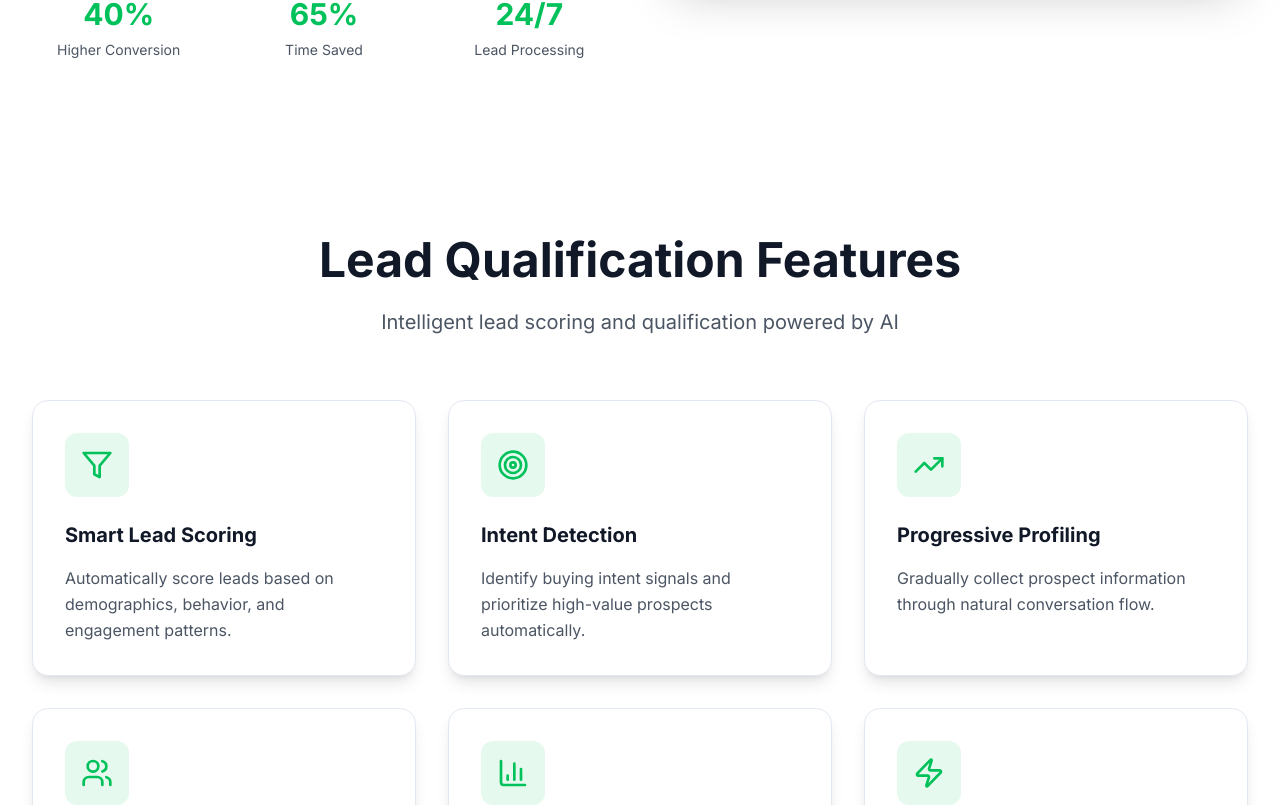
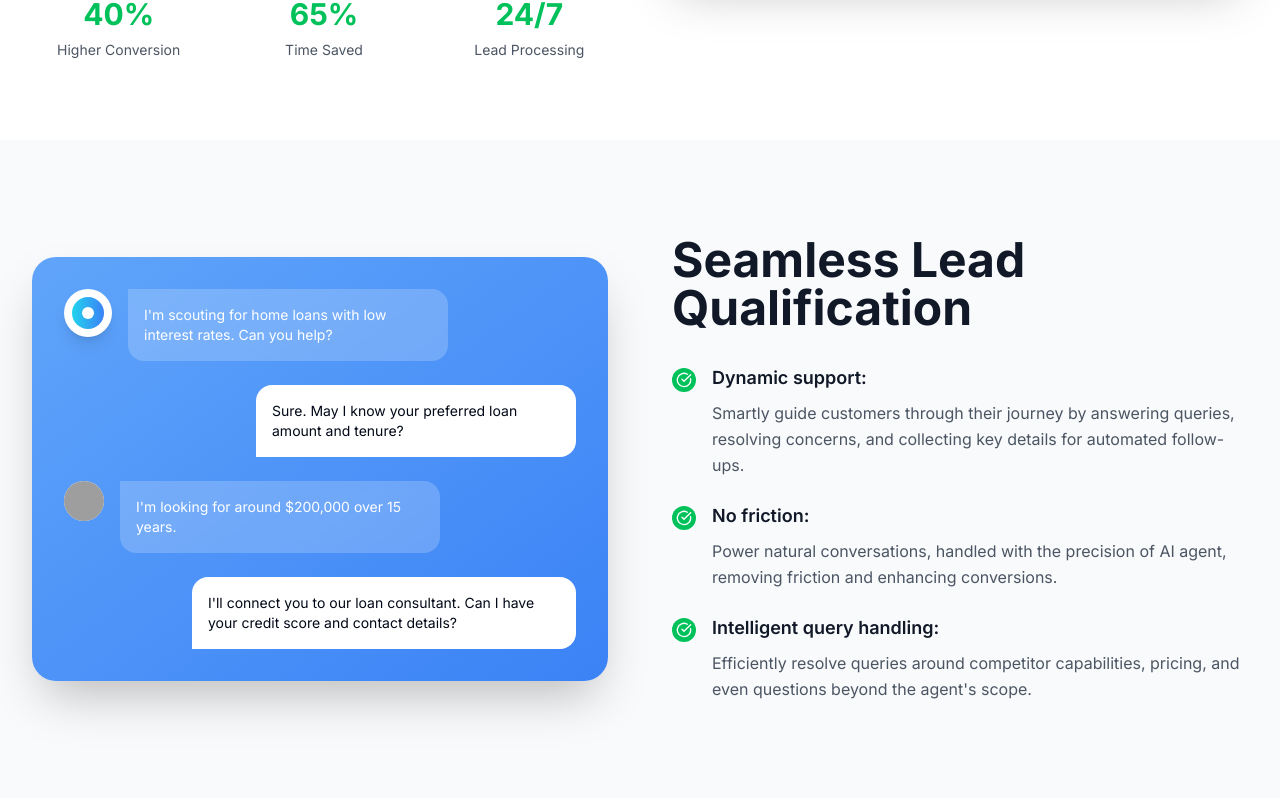
Before and after one commit to bscube/evergrow-ai-site-builder, a React (Vite) app: page /ai-agents/lead-qualification in a window 1280 px wide. Shown: the part 735-1540 px from the top of the page. Built offline with nearby package versions, Linux system fonts and the light colour scheme; grey boxes are pictures that could not be loaded.

Commit message:
Add lead qualification section
Added a new section before "Lead Qualification Features".

```diff
--- a/src/pages/ai-agents/LeadQualification.tsx
+++ b/src/pages/ai-agents/LeadQualification.tsx
@@ -72,6 +72,121 @@ const LeadQualification = () => {
                 className="w-full rounded-2xl shadow-2xl"
                 loading="lazy"
               />
+            </div>
+          </div>
+        </div>
+      </section>
+
+      {/* Seamless Lead Qualification Section */}
+      <section className="py-24 bg-grey-50">
+        <div className="max-w-7xl mx-auto px-4 sm:px-6 lg:px-8">
+          <div className="grid grid-cols-1 lg:grid-cols-2 gap-16 items-center">
+            {/* Chat Interface */}
+            <div className="relative">
+              <div className="bg-gradient-to-br from-blue-400 to-blue-500 rounded-3xl p-8 shadow-2xl">
+                {/* AI Avatar and Message */}
+                <div className="mb-6">
+                  <div className="flex items-start gap-4 mb-4">
+                    <div className="w-12 h-12 bg-white rounded-full flex items-center justify-center shadow-lg">
+                      <div className="w-8 h-8 bg-gradient-to-r from-cyan-400 to-blue-500 rounded-full flex items-center justify-center">
+                        <div className="w-3 h-3 bg-white rounded-full"></div>
+                      </div>
+                    </div>
+                    <div className="bg-white/20 backdrop-blur-sm rounded-2xl rounded-tl-none p-4 max-w-xs">
+                      <p className="text-white text-sm">
+                        I'm scouting for home loans with low interest rates. Can you help?
+                      </p>
+                    </div>
+                  </div>
+                </div>
+
+                {/* AI Response */}
+                <div className="mb-6">
+                  <div className="bg-white rounded-2xl rounded-bl-none p-4 max-w-xs ml-auto">
+                    <p className="text-grey-800 text-sm">
+                      Sure. May I know your preferred loan amount and tenure?
+                    </p>
+                  </div>
+                </div>
+
+                {/* User Response */}
+                <div className="mb-6">
+                  <div className="flex items-start gap-4">
+                    <div className="w-10 h-10 bg-white rounded-full overflow-hidden">
+                      <img
+                        src="https://images.unsplash.com/photo-1494790108755-2616b612b786?w=100&h=100&fit=crop&crop=face"
+                        alt="User"
+                        className="w-full h-full object-cover"
+                      />
+                    </div>
+                    <div className="bg-white/20 backdrop-blur-sm rounded-2xl rounded-tl-none p-4 max-w-xs">
+                      <p className="text-white text-sm">
+                        I'm looking for around $200,000 over 15 years.
+                      </p>
+                    </div>
+                  </div>
+                </div>
+
+                {/* Final AI Response */}
+                <div>
+                  <div className="bg-white rounded-2xl rounded-bl-none p-4 max-w-sm ml-auto">
+                    <p className="text-grey-800 text-sm">
+                      I'll connect you to our loan consultant. Can I have your credit score and contact details?
+                    </p>
+                  </div>
+                </div>
+              </div>
+            </div>
+
+            {/* Content */}
+            <div>
+              <h2 className="text-4xl lg:text-5xl font-bold text-grey-900 mb-8">
+                Seamless Lead Qualification
+              </h2>
+
+              <div className="space-y-6">
+                <div className="flex items-start gap-4">
+                  <div className="w-6 h-6 bg-brand-green-500 rounded-full flex items-center justify-center flex-shrink-0 mt-1">
+                    <CheckCircle className="w-4 h-4 text-white" />
+                  </div>
+                  <div>
+                    <h3 className="text-lg font-semibold text-grey-900 mb-2">
+                      Dynamic support:
+                    </h3>
+                    <p className="text-grey-600 leading-relaxed">
+                      Smartly guide customers through their journey by answering queries, resolving concerns, and collecting key details for automated follow-ups.
+                    </p>
+                  </div>
+                </div>
+
+                <div className="flex items-start gap-4">
+                  <div className="w-6 h-6 bg-brand-green-500 rounded-full flex items-center justify-center flex-shrink-0 mt-1">
+                    <CheckCircle className="w-4 h-4 text-white" />
+                  </div>
+                  <div>
+                    <h3 className="text-lg font-semibold text-grey-900 mb-2">
+                      No friction:
+                    </h3>
+                    <p className="text-grey-600 leading-relaxed">
+                      Power natural conversations, handled with the precision of AI agent, removing friction and enhancing conversions.
+                    </p>
+                  </div>
+                </div>
+
+                <div className="flex items-start gap-4">
+                  <div className="w-6 h-6 bg-brand-green-500 rounded-full flex items-center justify-center flex-shrink-0 mt-1">
+                    <CheckCircle className="w-4 h-4 text-white" />
+                  </div>
+                  <div>
+                    <h3 className="text-lg font-semibold text-grey-900 mb-2">
+                      Intelligent query handling:
+                    </h3>
+                    <p className="text-grey-600 leading-relaxed">
+                      Efficiently resolve queries around competitor capabilities, pricing, and even questions beyond the agent's scope.
+                    </p>
+                  </div>
+                </div>
+              </div>
             </div>
           </div>
         </div>
```
